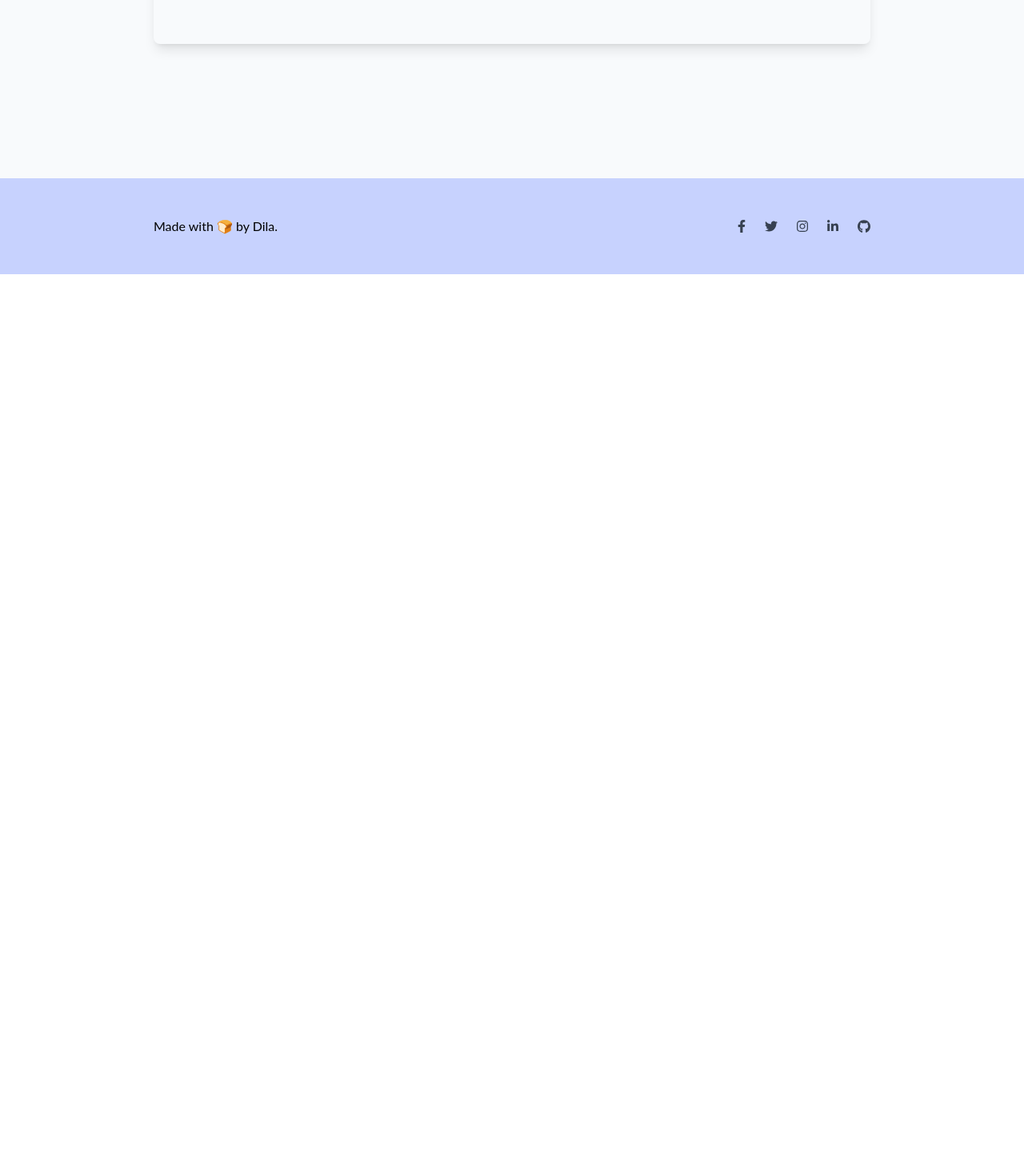
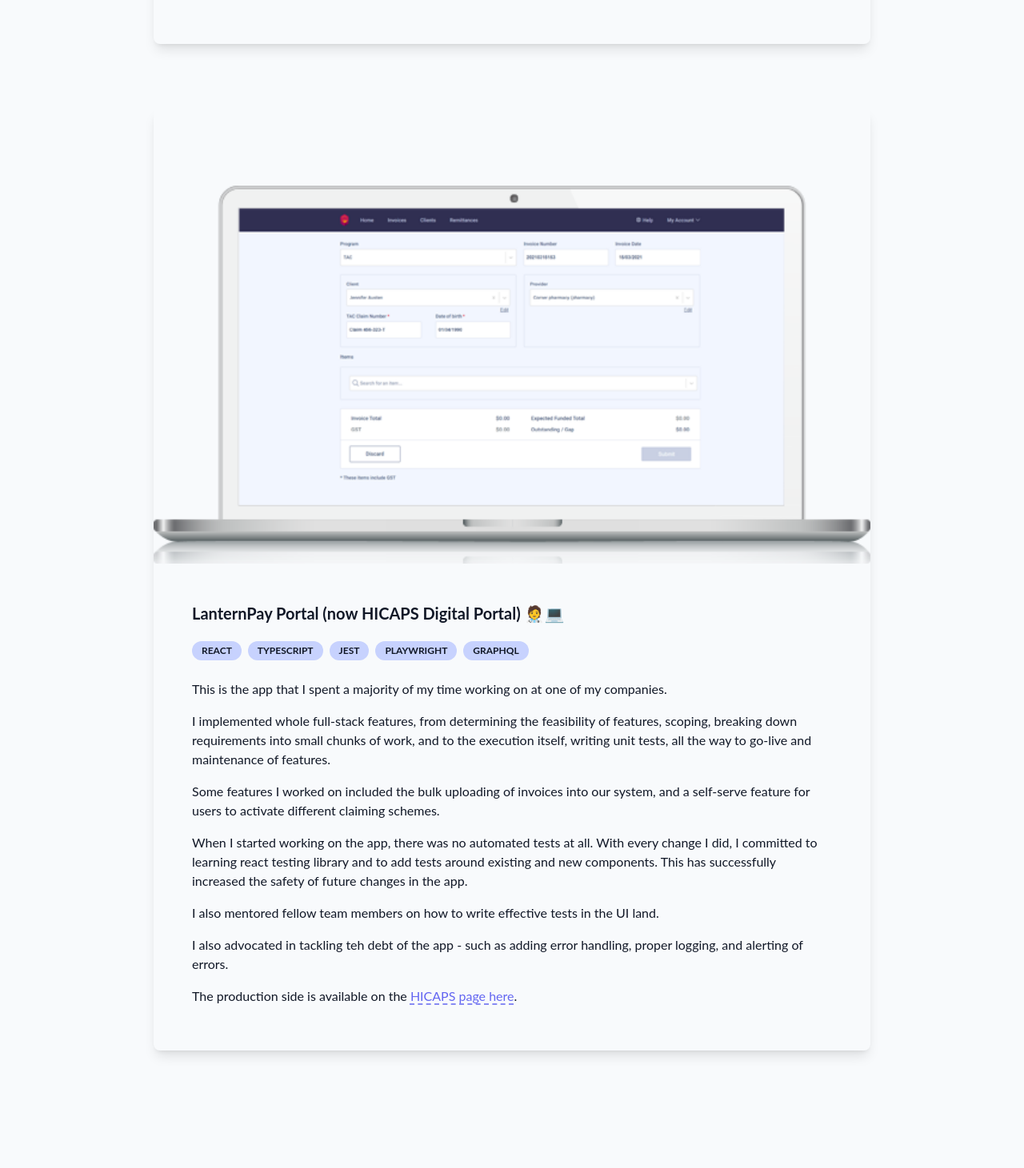
Before and after one commit to fadilafidina/me, a Next.js app in the folder nextjs-blog/: page /projects in a window 1280 px wide. Shown: the part 2629-4090 px from the top of the page at 80% size. Before the commit the page ends 2972 px from the top, so only its background shows below. Built offline with nearby package versions, Linux system fonts and the light colour scheme.

Commit message:
add the portal

```diff
--- a/nextjs-blog/pages/projects.js
+++ b/nextjs-blog/pages/projects.js
@@ -3,7 +3,7 @@
 import Image from 'next/image'
 import portfolioPng from '../public/images/this-site.png'
 import browniesNoissue from '../public/images/brownies-noissue.JPG'
-
+import lpPortal from '../public/images/lp.png'
 
 export default function FirstPost() {
   return <Layout>
@@ -11,7 +11,7 @@
       <title>projects</title>
     </Head>
 
-    <h1 className="text-3xl text-indigo-700">
+    <h1 className='text-3xl text-indigo-700'>
       A few things I have worked on
     </h1>
 
@@ -27,57 +27,57 @@
     {/*
     TODO: Add support for filtering by tags
     <ul class='py-8 uppercase font-bold text-sm'>
-      <li class="transition ease-in-out delay-100 duration-300  inline-flex items-center leading-sm mr-2 px-3 py-1 bg-indigo-200 hover:bg-indigo-400 hover:text-slate-100 rounded-full">
+      <li class='transition ease-in-out delay-100 duration-300  inline-flex items-center leading-sm mr-2 px-3 py-1 bg-indigo-200 hover:bg-indigo-400 hover:text-slate-100 rounded-full'>
         personal
       </li>
-      <li class="transition ease-in-out delay-100 duration-300 inline-flex items-center leading-sm mr-2 px-3 py-1 bg-indigo-200 hover:bg-indigo-400 hover:text-slate-100 rounded-full">
+      <li class='transition ease-in-out delay-100 duration-300 inline-flex items-center leading-sm mr-2 px-3 py-1 bg-indigo-200 hover:bg-indigo-400 hover:text-slate-100 rounded-full'>
         Professional
       </li>
-      <li class="transition ease-in-out delay-100 duration-300 inline-flex items-center leading-sm mr-2 px-3 py-1 bg-indigo-200 hover:bg-indigo-400 hover:text-slate-100 rounded-full">
+      <li class='transition ease-in-out delay-100 duration-300 inline-flex items-center leading-sm mr-2 px-3 py-1 bg-indigo-200 hover:bg-indigo-400 hover:text-slate-100 rounded-full'>
         Creative
       </li>
     </ul> */}
 
     {/* https://daily-dev-tips.com/posts/setting-up-nextjs-with-tailwind-css/  */}
-    {/* <div className="min-h-screen">
-      <div className="flex justify-center place-items-center space-x-4">
-        <div className="max-w-xs rounded overflow-hidden shadow-lg my-2">
+    {/* <div className='min-h-screen'>
+      <div className='flex justify-center place-items-center space-x-4'>
+        <div className='max-w-xs rounded overflow-hidden shadow-lg my-2'>
           <img
-            className="w-full"
-            src="https://tailwindcss.com/img/card-top.jpg"
-            alt="Sunset in the mountains"
+            className='w-full'
+            src='https://tailwindcss.com/img/card-top.jpg'
+            alt='Sunset in the mountains'
           />
-          <div className="px-6 py-6">
-            <div className="font-bold text-xl mb-2">Some words ❤️</div>
-            <p className="text-grey-darker text-base">
+          <div className='px-6 py-6'>
+            <div className='font-bold text-xl mb-2'>Some words ❤️</div>
+            <p className='text-grey-darker text-base'>
               Words
             </p>
           </div>
         </div>
 
-        <div className="max-w-xs rounded overflow-hidden shadow-lg my-2">
+        <div className='max-w-xs rounded overflow-hidden shadow-lg my-2'>
           <img
-            className="w-full"
-            src="https://tailwindcss.com/img/card-top.jpg"
-            alt="Sunset in the mountains"
+            className='w-full'
+            src='https://tailwindcss.com/img/card-top.jpg'
+            alt='Sunset in the mountains'
           />
-          <div className="px-6 py-6">
-            <div className="font-bold text-xl mb-2">Some words ❤️</div>
-            <p className="text-grey-darker text-base">
+          <div className='px-6 py-6'>
+            <div className='font-bold text-xl mb-2'>Some words ❤️</div>
+            <p className='text-grey-darker text-base'>
               Words
             </p>
           </div>
         </div>
 
-        <div className="max-w-xs rounded overflow-hidden shadow-lg my-2">
+        <div className='max-w-xs rounded overflow-hidden shadow-lg my-2'>
           <img
-            className="w-full"
-            src="https://tailwindcss.com/img/card-top.jpg"
-            alt="Sunset in the mountains"
+            className='w-full'
+            src='https://tailwindcss.com/img/card-top.jpg'
+            alt='Sunset in the mountains'
           />
-          <div className="px-6 py-6">
-            <div className="font-bold text-xl mb-2">Some words ❤️</div>
-            <p className="text-grey-darker text-base">
+          <div className='px-6 py-6'>
+            <div className='font-bold text-xl mb-2'>Some words ❤️</div>
+            <p className='text-grey-darker text-base'>
               Words
             </p>
           </div>
@@ -86,114 +86,180 @@
     </div> */}
 
     {/* this website */}
-    <div className="flex min-h-screen justify-center items-center my-16">
-      <div className="max-w-6xl rounded-lg overflow-hidden shadow-lg hover:shadow-indigo-500/40 my-2">
+    <div className='flex min-h-screen justify-center items-center my-16'>
+      <div className='max-w-6xl rounded-lg overflow-hidden shadow-lg hover:shadow-indigo-500/40 my-2'>
         <Image
           src={portfolioPng}
-          alt="Screenshot of this"
+          alt='Screenshot of this'
         />
-        <div className="p-12">
-          <div className="font-bold text-xl mb-2">My personal website ❤️</div>
+        <div className='p-12'>
+          <div className='font-bold text-xl mb-2'>My personal website ❤️</div>
           <ul class='py-2 uppercase font-bold'>
-            <li class="transition ease-in-out delay-100 duration-300 text-xs inline-flex items-center leading-sm mr-2 px-3 py-1 bg-indigo-200 hover:bg-indigo-400 hover:text-slate-100 rounded-full">
+            <li class='transition ease-in-out delay-100 duration-300 text-xs inline-flex items-center leading-sm mr-2 px-3 py-1 bg-indigo-200 hover:bg-indigo-400 hover:text-slate-100 rounded-full'>
               react
             </li>
-            <li class="transition ease-in-out delay-100 duration-300 text-xs inline-flex items-center leading-sm mr-2 px-3 py-1 bg-indigo-200 hover:bg-indigo-400 hover:text-slate-100 rounded-full">
+            <li class='transition ease-in-out delay-100 duration-300 text-xs inline-flex items-center leading-sm mr-2 px-3 py-1 bg-indigo-200 hover:bg-indigo-400 hover:text-slate-100 rounded-full'>
               next.js
             </li>
-            <li class="transition ease-in-out delay-100 duration-300 text-xs inline-flex items-center leading-sm mr-2 px-3 py-1 bg-indigo-200 hover:bg-indigo-400 hover:text-slate-100 rounded-full">
+            <li class='transition ease-in-out delay-100 duration-300 text-xs inline-flex items-center leading-sm mr-2 px-3 py-1 bg-indigo-200 hover:bg-indigo-400 hover:text-slate-100 rounded-full'>
               tailwind css
             </li>
-            <li class="transition ease-in-out delay-100 duration-300 text-xs inline-flex items-center leading-sm mr-2 px-3 py-1 bg-indigo-200 hover:bg-indigo-400 hover:text-slate-100 rounded-full">
+            <li class='transition ease-in-out delay-100 duration-300 text-xs inline-flex items-center leading-sm mr-2 px-3 py-1 bg-indigo-200 hover:bg-indigo-400 hover:text-slate-100 rounded-full'>
               vercel
             </li>
           </ul>
 
-          <p className="text-grey-darker text-base my-2 pt-2">
+          <p className='text-grey-darker text-base my-2 pt-2'>
             One fine afternoon I decided that it was time that I started a personal site for myself.
           </p>
 
-          <p className="text-grey-darker text-base my-2 pt-2">
+          <p className='text-grey-darker text-base my-2 pt-2'>
             I researched the dark web to see how people are building their static sites and I saw a few options.
             One was to use a static site generator, like Hugo, Gatsby or Jeykll, but then decided to settle with Next.js.
           </p>
 
-          <p className="text-grey-darker text-base my-2 pt-2">
+          <p className='text-grey-darker text-base my-2 pt-2'>
             Next.js is ideal for me as I'm working on improving my React skills right now, so it will definitely help me flex my skills a bit.
             Next.js is also great at slowly learning more about Jamstack, since that's a whole new architecture of web apps that I have not worked with before.
             It's also great because I can easily plug this site later on to a headless CMS to display blog posts (keep an eye out for that).
             I also chose this to learn more about server-side rendering and its benefits.
           </p>
 
-          <p className="text-grey-darker text-base my-2 pt-2">
+          <p className='text-grey-darker text-base my-2 pt-2'>
             I deployed the site using Vercel since it has out-of-the-box support for Next.js apps, which is very nice. Within a few clicks of connecting my repository across, every push to the main branch would go straight to production. Lovely.
           </p>
 
-          <p className="text-grey-darker text-base my-2 pt-2">
+          <p className='text-grey-darker text-base my-2 pt-2'>
             Like usual, setting up everything was tricky at first, but through reading documentation and looking at other code snippets online, I am able to make this site as elegant and reflective of who I am.
           </p>
 
-          <p className="text-grey-darker text-base my-2 pt-2">
+          <p className='text-grey-darker text-base my-2 pt-2'>
             The design and colours on this site reflect my personality and what it's like to hang out with me :)
           </p>
 
-          <p className="text-grey-darker text-base my-2 pt-2">
+          <p className='text-grey-darker text-base my-2 pt-2'>
           </p>
         </div>
       </div>
     </div>
 
     {/* this website */}
-    <div className="flex min-h-screen justify-center items-center my-16">
-      <div className="max-w-6xl rounded-lg overflow-hidden shadow-lg hover:shadow-indigo-500/40 my-2">
+    <div className='flex min-h-screen justify-center items-center my-16'>
+      <div className='max-w-6xl rounded-lg overflow-hidden shadow-lg hover:shadow-indigo-500/40 my-2'>
         <Image
           src={browniesNoissue}
-          alt="no issue paper"
+          alt='no issue paper'
         />
-        <div className="p-12">
-          <div className="font-bold text-xl mb-2">Noissue custom paper partnership ✨</div>
+        <div className='p-12'>
+          <div className='font-bold text-xl mb-2'>Noissue custom paper partnership ✨</div>
           <ul class='py-2 uppercase font-bold'>
-            <li class="transition ease-in-out delay-100 duration-300 text-xs inline-flex items-center leading-sm mr-2 px-3 py-1 bg-indigo-200 hover:bg-indigo-400 hover:text-slate-100 rounded-full">
+            <li class='transition ease-in-out delay-100 duration-300 text-xs inline-flex items-center leading-sm mr-2 px-3 py-1 bg-indigo-200 hover:bg-indigo-400 hover:text-slate-100 rounded-full'>
               procreate
             </li>
-            <li class="transition ease-in-out delay-100 duration-300 text-xs inline-flex items-center leading-sm mr-2 px-3 py-1 bg-indigo-200 hover:bg-indigo-400 hover:text-slate-100 rounded-full">
+            <li class='transition ease-in-out delay-100 duration-300 text-xs inline-flex items-center leading-sm mr-2 px-3 py-1 bg-indigo-200 hover:bg-indigo-400 hover:text-slate-100 rounded-full'>
               adobe illustrator
             </li>
-            <li class="transition ease-in-out delay-100 duration-300 text-xs inline-flex items-center leading-sm mr-2 px-3 py-1 bg-indigo-200 hover:bg-indigo-400 hover:text-slate-100 rounded-full">
+            <li class='transition ease-in-out delay-100 duration-300 text-xs inline-flex items-center leading-sm mr-2 px-3 py-1 bg-indigo-200 hover:bg-indigo-400 hover:text-slate-100 rounded-full'>
               food photography
             </li>
-            <li class="transition ease-in-out delay-100 duration-300 text-xs inline-flex items-center leading-sm mr-2 px-3 py-1 bg-indigo-200 hover:bg-indigo-400 hover:text-slate-100 rounded-full">
+            <li class='transition ease-in-out delay-100 duration-300 text-xs inline-flex items-center leading-sm mr-2 px-3 py-1 bg-indigo-200 hover:bg-indigo-400 hover:text-slate-100 rounded-full'>
               instagram
             </li>
           </ul>
 
-          <p className="text-grey-darker text-base my-2 pt-2">
+          <p className='text-grey-darker text-base my-2 pt-2'>
             A printing company called Noissue contacted me to see if I was interested in creating my own food-safe custom paper for my side baking hobbies.
             I was delighted at the offer and jumped straight in to learn digital drawing and printing.
           </p>
-          <p className="text-grey-darker text-base my-2 pt-2">
+          <p className='text-grey-darker text-base my-2 pt-2'>
             I came up with the conceptual design, doodling on paper when I zone out during the day. I had an image of what the end product would look like but I realised bringing it to life is a longer process.
           </p>
 
-          <p className="text-grey-darker text-base my-2 pt-2">
+          <p className='text-grey-darker text-base my-2 pt-2'>
             I picked up an old iPad, downloaded the Procreate app, and learnt how to use it to draw my paper design.
             After many iterations, I had to convert it to a vector file for the printing to come out high quality.
             This meant using Adobe Illustrator to convert the .png file into an .ai file, converting the image into vectors and updating the colours to match their printing requirements.
           </p>
 
-          <p className="text-grey-darker text-base my-2 pt-2">
+          <p className='text-grey-darker text-base my-2 pt-2'>
             After submitting my design and waiting a month or so, the final product came in the mail! I was so happy to see my work come to life - from some scribbles in a notebook, to high-quality paper juxtaposed against my baked goods.
           </p>
 
-          <p className="text-grey-darker text-base my-2 pt-2">
+          <p className='text-grey-darker text-base my-2 pt-2'>
             Read the full blog post on the <a href='https://noissue.com.au/blog/matchadou-2/' className='text-indigo-500 underline decoration-dashed underline-offset-4 hover:decoration-wavy'>noissue site here</a>.
           </p>
 
-          <p className="text-grey-darker text-base my-2 pt-2">
+          <p className='text-grey-darker text-base my-2 pt-2'>
             See the <a href='https://www.instagram.com/p/CMdqoEkla-l/' className='text-indigo-500 underline decoration-dashed underline-offset-4 hover:decoration-wavy'>full drawing timelapse here</a> (swipe to see it!) .
           </p>
         </div>
       </div>
     </div>
+
+    {/* lp portal */}
+    <div className='flex min-h-screen justify-center items-center my-16'>
+      <div className='max-w-6xl rounded-lg overflow-hidden shadow-lg hover:shadow-indigo-500/40 my-2 justify-center'>
+        <div className='flex justify-center'>
+          <Image
+            src={lpPortal}
+            alt="image of a laptop featuring lanternpay' s old claiming portal"
+            width='1100'
+            height='700'
+          />
+        </div>
+        <div className='p-12'>
+          <div className='font-bold text-xl mb-2'>LanternPay Portal (now HICAPS Digital Portal) 🧑‍⚕️💻</div>
+          <ul class='py-2 uppercase font-bold'>
+            <li class='transition ease-in-out delay-100 duration-300 text-xs inline-flex items-center leading-sm mr-2 px-3 py-1 bg-indigo-200 hover:bg-indigo-400 hover:text-slate-100 rounded-full'>
+              react
+            </li>
+            <li class='transition ease-in-out delay-100 duration-300 text-xs inline-flex items-center leading-sm mr-2 px-3 py-1 bg-indigo-200 hover:bg-indigo-400 hover:text-slate-100 rounded-full'>
+              typescript
+            </li>
+            <li class='transition ease-in-out delay-100 duration-300 text-xs inline-flex items-center leading-sm mr-2 px-3 py-1 bg-indigo-200 hover:bg-indigo-400 hover:text-slate-100 rounded-full'>
+              jest
+            </li>
+            <li class='transition ease-in-out delay-100 duration-300 text-xs inline-flex items-center leading-sm mr-2 px-3 py-1 bg-indigo-200 hover:bg-indigo-400 hover:text-slate-100 rounded-full'>
+              playwright
+            </li>
+            <li class='transition ease-in-out delay-100 duration-300 text-xs inline-flex items-center leading-sm mr-2 px-3 py-1 bg-indigo-200 hover:bg-indigo-400 hover:text-slate-100 rounded-full'>
+              graphql
+            </li>
+          </ul>
+
+          <p className='text-grey-darker text-base my-2 pt-2'>
+            This is the app that I spent a majority of my time working on at one of my companies.
+          </p>
+          <p className='text-grey-darker text-base my-2 pt-2'>
+            I implemented whole full-stack features, from determining the feasibility of features, scoping, breaking down requirements into small chunks of work,
+            and to the execution itself, writing unit tests, all the way to go-live and maintenance of features.
+          </p>
+
+          <p className='text-grey-darker text-base my-2 pt-2'>
+            Some features I worked on included the bulk uploading of invoices into our system, and a self-serve feature for users to activate different claiming schemes.
+          </p>
+
+          <p className='text-grey-darker text-base my-2 pt-2'>
+            When I started working on the app, there was no automated tests at all. With every change I did, I committed to learning react testing library and
+            to add tests around existing and new components. This has successfully increased the safety of future changes in the app.
+          </p>
+
+          <p className='text-grey-darker text-base my-2 pt-2'>
+            I also mentored fellow team members on how to write effective tests in the UI land.
+          </p>
+
+          <p className='text-grey-darker text-base my-2 pt-2'>
+            I also advocated in tackling teh debt of the app - such as adding error handling, proper logging, and alerting of errors.
+          </p>
+
+          <p className='text-grey-darker text-base my-2 pt-2'>
+            The production side is available on the <a href='https://www.lanternpay.com/' className='text-indigo-500 underline decoration-dashed underline-offset-4 hover:decoration-wavy'> HICAPS page  here</a>.
+          </p>
+        </div>
+      </div>
+    </div>
+
+
+
   </Layout>
 }
```
Also changed, not shown: nextjs-blog/public/images/lp.png (added), nextjs-blog/public/images/lpPortal.jpg (added).
